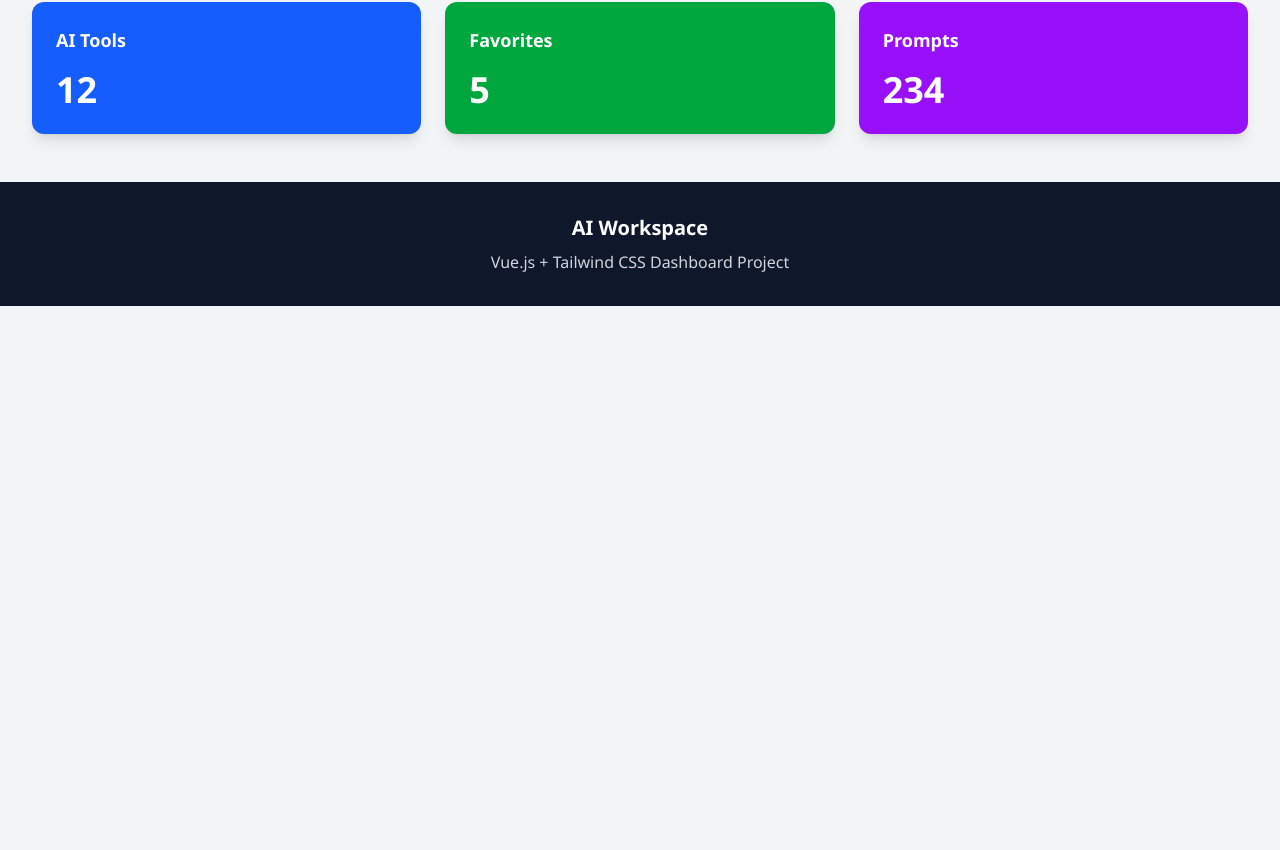
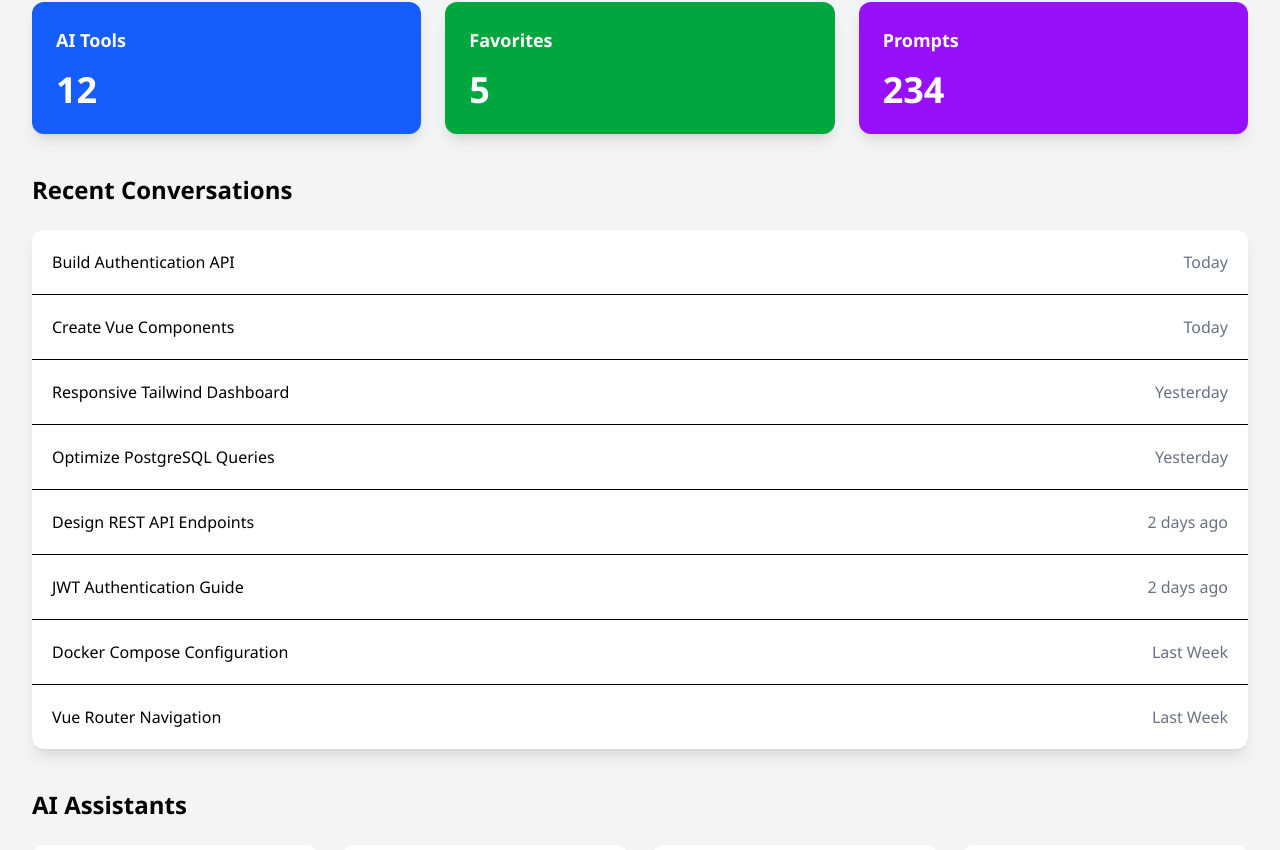
Before and after one commit to Dav27-tech/vue-ai-workspace, a Vue app: page / in a window 1280 px wide. Shown: the part 310-1160 px from the top of the page. Before the commit the page ends 800 px from the top, so only its background shows below. Built offline with nearby package versions, Linux system fonts and the light colour scheme.

Commit message:
Modules: App.vue - Ipdated

```diff
--- a/src/App.vue
+++ b/src/App.vue
@@ -1,7 +1,9 @@
 <script setup lang="ts">
+import ConversationList from "./components/ConversationList.vue";
 import Footer from "./components/Footer.vue";
 import Header from "./components/Header.vue";
 import Statistics from "./components/Statistics.vue";
+import ToolGrid from "./components/ToolGrid.vue";
 import Welcome from "./components/Welcome.vue";
 </script>
 
@@ -10,6 +12,8 @@ import Welcome from "./components/Welcome.vue";
   <main>
     <Welcome />
     <Statistics />
+    <ConversationList />
+    <ToolGrid />
   </main>
   <Footer />
 </template>
```
